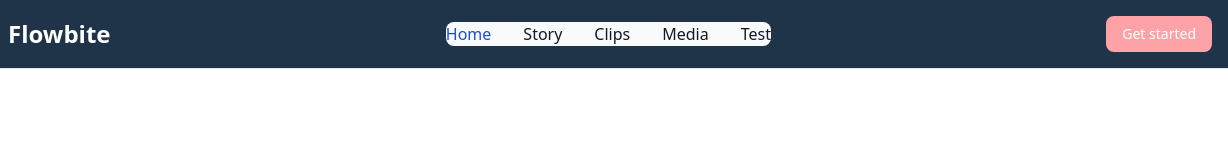
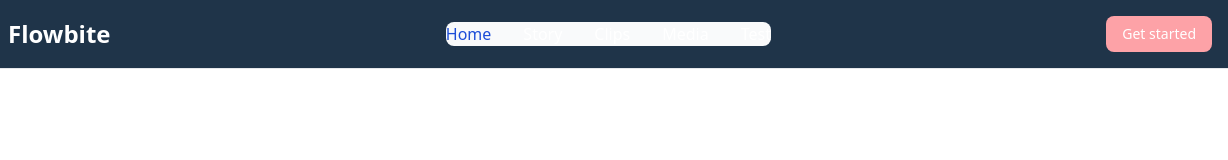
Before and after one commit to peps778/January-Release, a website: page index.html in a window 1280 px wide. Shown: the full height of the page, 52-1280 px from the left. Drawn offline with Linux system fonts and the light colour scheme.

Commit message:
friday commit

```diff
--- a/index.html
+++ b/index.html
@@ -22,7 +22,7 @@
         </a>
         <div class="flex md:order-2 space-x-3 md:space-x-0 rtl:space-x-reverse">
 
-
+<!-- btn fix -->
             <button type="button" class="text-white bg-custom-pink hover:bg-custom-pink focus:ring-4 focus:outline-none focus:ring-custom-pink font-medium rounded-lg text-sm px-4 py-2 text-center dark:bg-blue-600 dark:hover:bg-blue-700 dark:focus:ring-blue-800">Get started</button>
             <button data-collapse-toggle="navbar-sticky" type="button" class="inline-flex items-center p-2 w-10 h-10 justify-center text-sm text-gray-500 rounded-lg md:hidden hover:bg-gray-100 focus:outline-none focus:ring-2 focus:ring-gray-200 dark:text-gray-400 dark:hover:bg-gray-700 dark:focus:ring-gray-600" aria-controls="navbar-sticky" aria-expanded="false">
               <span class="sr-only">Open main menu</span>
@@ -39,16 +39,16 @@
               <a href="#" class="block py-2 px-3 text-white bg-custom-pink rounded md:bg-transparent md:text-blue-700 md:p-0 md:dark:text-blue-500" aria-current="page">Home</a>
             </li>
             <li>
-              <a href="#" class="block py-2 px-3 text-gray-900 rounded hover:bg-gray-100 md:hover:bg-transparent md:hover:text-blue-700 md:p-0 md:dark:hover:text-blue-500 dark:text-white dark:hover:bg-gray-700 dark:hover:text-white md:dark:hover:bg-transparent dark:border-gray-700">Story</a>
+              <a href="#" class="block py-2 px-3 text-white rounded hover:bg-gray-100 md:hover:bg-transparent md:hover:text-blue-700 md:p-0 md:dark:hover:text-blue-500 dark:text-white dark:hover:bg-gray-700 dark:hover:text-white md:dark:hover:bg-transparent dark:border-gray-700">Story</a>
             </li>
             <li>
-              <a href="#" class="block py-2 px-3 text-gray-900 rounded hover:bg-gray-100 md:hover:bg-transparent md:hover:text-blue-700 md:p-0 md:dark:hover:text-blue-500 dark:text-white dark:hover:bg-gray-700 dark:hover:text-white md:dark:hover:bg-transparent dark:border-gray-700">Clips</a>
+              <a href="#" class="block py-2 px-3 text-white rounded hover:bg-gray-100 md:hover:bg-transparent md:hover:text-blue-700 md:p-0 md:dark:hover:text-blue-500 dark:text-white dark:hover:bg-gray-700 dark:hover:text-white md:dark:hover:bg-transparent dark:border-gray-700">Clips</a>
             </li>
             <li>
-              <a href="#" class="block py-2 px-3 text-gray-900 rounded hover:bg-gray-100 md:hover:bg-transparent md:hover:text-blue-700 md:p-0 md:dark:hover:text-blue-500 dark:text-white dark:hover:bg-gray-700 dark:hover:text-white md:dark:hover:bg-transparent dark:border-gray-700">Media</a>
+              <a href="#" class="block py-2 px-3 text-white rounded hover:bg-gray-100 md:hover:bg-transparent md:hover:text-blue-700 md:p-0 md:dark:hover:text-blue-500 dark:text-white dark:hover:bg-gray-700 dark:hover:text-white md:dark:hover:bg-transparent dark:border-gray-700">Media</a>
             </li>
             <li>
-                <a href="#" class="block py-2 px-3 text-gray-900 rounded hover:bg-gray-100 md:hover:bg-transparent md:hover:text-blue-700 md:p-0 md:dark:hover:text-blue-500 dark:text-white dark:hover:bg-gray-700 dark:hover:text-white md:dark:hover:bg-transparent dark:border-gray-700">Test</a>
+                <a href="#" class="block py-2 px-3 text-white rounded hover:bg-gray-100 md:hover:bg-transparent md:hover:text-blue-700 md:p-0 md:dark:hover:text-blue-500 dark:text-white dark:hover:bg-gray-700 dark:hover:text-white md:dark:hover:bg-transparent dark:border-gray-700">Test</a>
               </li>
 
           </ul>
```
